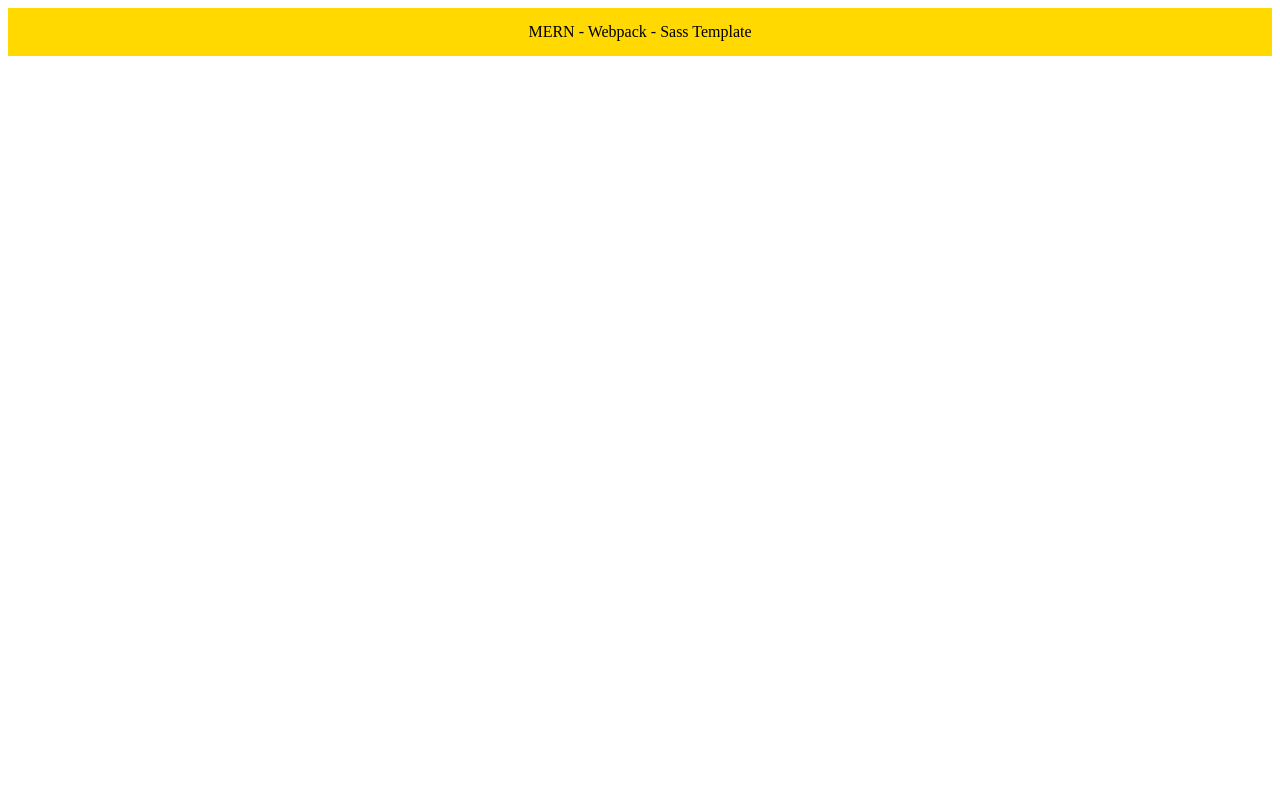
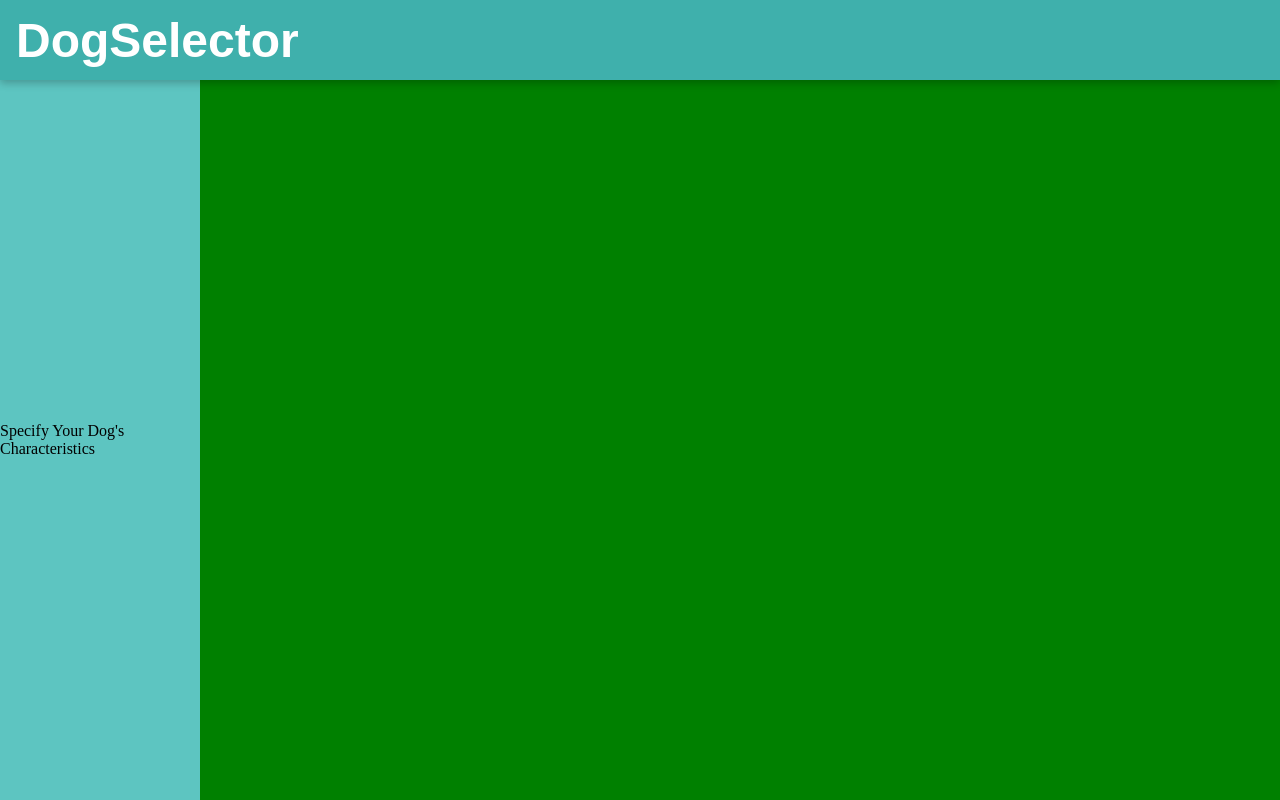
Before and after one commit to timiland/air-quality-app, a React app in the folder Client/: page / in a window 1280 px wide. Built offline with nearby package versions, Linux system fonts and the light colour scheme.

Commit message:
inital layout done

```diff
--- a/Client/src/App.js
+++ b/Client/src/App.js
@@ -1,11 +1,20 @@
 import React from 'react';
+import Navbar from './components/Navbar'
+import PicsArray from './components/PicsArray';
+import Sidebar from './components/Sidebar'
 import './styles/App.scss';
 
 function App(props) {
     return (
-        <div className="InitialDiv">
-            MERN - Webpack - Sass Template
+    <div className="appcont">
+        <Navbar/>
+        <div className="maincont">
+            <Sidebar/>
+            <PicsArray/>
         </div>
+    </div>
+
+
     );
 }
 
--- /dev/null
+++ b/Client/src/components/Navbar.js
@@ -0,0 +1,11 @@
+import React from 'react'
+
+function Navbar() {
+    return (
+        <div className="Navbar Flex-left">
+            <h1>DogSelector</h1>
+        </div>
+    )
+}
+
+export default Navbar
--- /dev/null
+++ b/Client/src/components/PicsArray.js
@@ -0,0 +1,11 @@
+import React from 'react'
+
+function PicsArray() {
+    return (
+        <div>
+
+        </div>
+    )
+}
+
+export default PicsArray
--- /dev/null
+++ b/Client/src/components/Sidebar.js
@@ -0,0 +1,11 @@
+import React from 'react'
+
+function Sidebar () {
+    return (
+        <div className="Sidebar Flex-center">
+            <div className="">Specify Your Dog's Characteristics</div>
+        </div>
+    )
+}
+
+export default Sidebar
--- a/Client/src/styles/App.scss
+++ b/Client/src/styles/App.scss
@@ -1,10 +1,61 @@
 @import '_config';
 
-.InitialDiv {
-    width:100%;
-    height: 3rem;
-    display: flex;
+*,
+html {
+  margin: 0;
+  padding: 0;
+  box-sizing: border-box;
+}
+
+.Navbar {
+  position: fixed;
+  left: 0px;
+  top: 0px;
+  width: 100%;
+  height: $Navheight;
+  padding: $pad;
+  background-color: $prim;
+  color: $sec;
+  //   @include breakpoint(mobileonly) {
+  //     background-color: $sec;
+  // }
+  box-shadow: rgba(0, 0, 0, 0.24) 0px 3px 8px;
+}
+
+.Sidebar {
+  width: 200px;
+  background-color: $prim-L;
+}
+
+.appcont {
+  flex-wrap: wrap;
+  width: 100vw;
+  height: 100vh;
+  background-color: rgb(128, 36, 0);
+}
+
+.maincont {
+  padding-top: $Navheight;
+  background-color: green;
+  display: flex;
+  height: 100%;
+  width: 100%;
+}
+
+h1 {
+  font-size: 3rem;
+  font-family: Arial, sans-serif;
+}
+
+.Flex {
+  display: flex;
+  align-items: center;
+  &-center {
+    @extend .Flex;
     justify-content: center;
-    align-items: center;
-    background-color: $prim;
+  }
+  &-left {
+    @extend .Flex;
+    justify-content: left;
+  }
 }
--- a/Client/src/styles/_config.scss
+++ b/Client/src/styles/_config.scss
@@ -1,7 +1,36 @@
 // @import url(GoogleFont)
 
-$prim: #ffd900;
-// $sec:
-// $prim-L: lighten($prim, 10%);
-// $prim-D: darken($prim, 10%);
-// $border:
+$prim: #3fb0ac;
+$sec: #ffffff;
+$prim-L: lighten($prim, 10%);
+$prim-D: darken($prim, 10%);
+$pad: 1rem;
+$Navheight: 5rem;
+
+/*********************
+BREAKPOINTS
+*********************/
+
+@mixin breakpoint($point) {
+  @if $point == desktop {
+    @media (min-width: 70em) {
+      @content;
+    }
+  } @else if $point == laptop {
+    @media (min-width: 64em) {
+      @content;
+    }
+  } @else if $point == tablet {
+    @media (min-width: 50em) {
+      @content;
+    }
+  } @else if $point == phablet {
+    @media (min-width: 37.5em) {
+      @content;
+    }
+  } @else if $point == mobileonly {
+    @media (max-width: 37.5em) {
+      @content;
+    }
+  }
+}
```
Also changed, not shown: Client/src/components/Filter.js (added, +11 -0 lines), Client/src/components/Dogpic.js (added), Client/src/components/Footer.js (added), Client/src/components/Modaldogpic.js (added).
